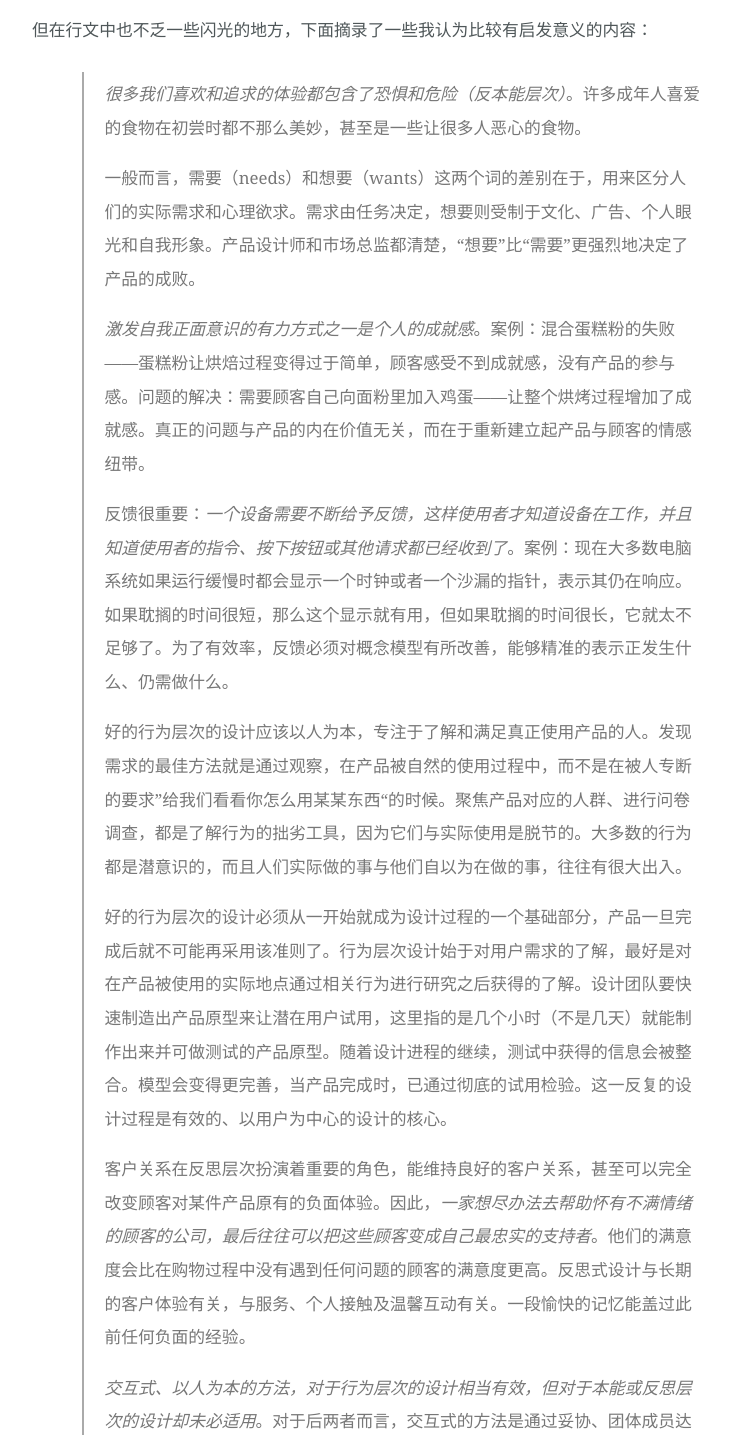
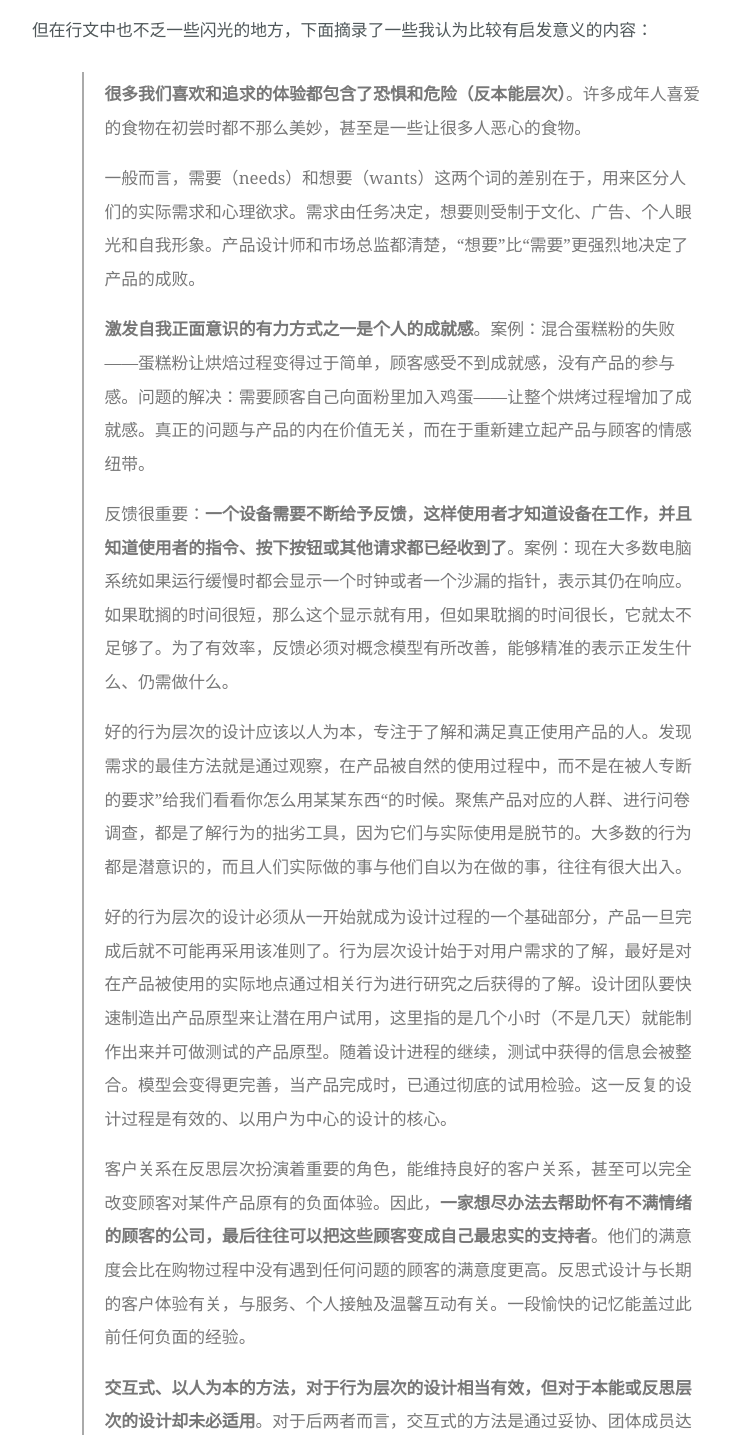
Before and after one commit to cynthia-yang/cynthia-yang.github.io, a plain HTML site: page 2015/01/02/Emotional-Design/index.html in a window 1280 px wide. Shown: the part 1530-2965 px from the top of the page, without its empty margins (338-1068 px from the left). Drawn offline with nearby package versions, Linux system fonts and the light colour scheme; a script that the page names is missing.

Commit message:
Site updated: 2015-01-02 19:18:05

```diff
--- a/2015/01/02/Emotional-Design/index.html
+++ b/2015/01/02/Emotional-Design/index.html
@@ -83,14 +83,14 @@
 <p>可以说，诺曼讲的这些是市场营销中长期实践着的真理，在现在的互联网产品圈子里，情怀和逼格的噱头也经常被拿出来使用。确实，与用户发生情感上的联系和共鸣是一个产品的最高境界，但这要建立在行为层次设计良好的基础上。一个交互体验极差的产品很难赢得用户长久的倾心。因此，我认为诺曼这本书的价值不如《设计心理学》第一部。</p>
 <p>但在行文中也不乏一些闪光的地方，下面摘录了一些我认为比较有启发意义的内容：</p>
 <blockquote>
-<p><em>很多我们喜欢和追求的体验都包含了恐惧和危险（反本能层次）</em>。许多成年人喜爱的食物在初尝时都不那么美妙，甚至是一些让很多人恶心的食物。</p>
+<p><strong>很多我们喜欢和追求的体验都包含了恐惧和危险（反本能层次）</strong>。许多成年人喜爱的食物在初尝时都不那么美妙，甚至是一些让很多人恶心的食物。</p>
 <p>一般而言，需要（needs）和想要（wants）这两个词的差别在于，用来区分人们的实际需求和心理欲求。需求由任务决定，想要则受制于文化、广告、个人眼光和自我形象。产品设计师和市场总监都清楚，“想要”比“需要”更强烈地决定了产品的成败。</p>
-<p><em>激发自我正面意识的有力方式之一是个人的成就感</em>。案例：混合蛋糕粉的失败——蛋糕粉让烘焙过程变得过于简单，顾客感受不到成就感，没有产品的参与感。问题的解决：需要顾客自己向面粉里加入鸡蛋——让整个烘烤过程增加了成就感。真正的问题与产品的内在价值无关，而在于重新建立起产品与顾客的情感纽带。</p>
-<p>反馈很重要：<em>一个设备需要不断给予反馈，这样使用者才知道设备在工作，并且知道使用者的指令、按下按钮或其他请求都已经收到了</em>。案例：现在大多数电脑系统如果运行缓慢时都会显示一个时钟或者一个沙漏的指针，表示其仍在响应。如果耽搁的时间很短，那么这个显示就有用，但如果耽搁的时间很长，它就太不足够了。为了有效率，反馈必须对概念模型有所改善，能够精准的表示正发生什么、仍需做什么。</p>
+<p><strong>激发自我正面意识的有力方式之一是个人的成就感</strong>。案例：混合蛋糕粉的失败——蛋糕粉让烘焙过程变得过于简单，顾客感受不到成就感，没有产品的参与感。问题的解决：需要顾客自己向面粉里加入鸡蛋——让整个烘烤过程增加了成就感。真正的问题与产品的内在价值无关，而在于重新建立起产品与顾客的情感纽带。</p>
+<p>反馈很重要：<strong>一个设备需要不断给予反馈，这样使用者才知道设备在工作，并且知道使用者的指令、按下按钮或其他请求都已经收到了</strong>。案例：现在大多数电脑系统如果运行缓慢时都会显示一个时钟或者一个沙漏的指针，表示其仍在响应。如果耽搁的时间很短，那么这个显示就有用，但如果耽搁的时间很长，它就太不足够了。为了有效率，反馈必须对概念模型有所改善，能够精准的表示正发生什么、仍需做什么。</p>
 <p>好的行为层次的设计应该以人为本，专注于了解和满足真正使用产品的人。发现需求的最佳方法就是通过观察，在产品被自然的使用过程中，而不是在被人专断的要求”给我们看看你怎么用某某东西“的时候。聚焦产品对应的人群、进行问卷调查，都是了解行为的拙劣工具，因为它们与实际使用是脱节的。大多数的行为都是潜意识的，而且人们实际做的事与他们自以为在做的事，往往有很大出入。</p>
 <p>好的行为层次的设计必须从一开始就成为设计过程的一个基础部分，产品一旦完成后就不可能再采用该准则了。行为层次设计始于对用户需求的了解，最好是对在产品被使用的实际地点通过相关行为进行研究之后获得的了解。设计团队要快速制造出产品原型来让潜在用户试用，这里指的是几个小时（不是几天）就能制作出来并可做测试的产品原型。随着设计进程的继续，测试中获得的信息会被整合。模型会变得更完善，当产品完成时，已通过彻底的试用检验。这一反复的设计过程是有效的、以用户为中心的设计的核心。</p>
-<p>客户关系在反思层次扮演着重要的角色，能维持良好的客户关系，甚至可以完全改变顾客对某件产品原有的负面体验。因此，<em>一家想尽办法去帮助怀有不满情绪的顾客的公司，最后往往可以把这些顾客变成自己最忠实的支持者</em>。他们的满意度会比在购物过程中没有遇到任何问题的顾客的满意度更高。反思式设计与长期的客户体验有关，与服务、个人接触及温馨互动有关。一段愉快的记忆能盖过此前任何负面的经验。</p>
-<p><em>交互式、以人为本的方法，对于行为层次的设计相当有效，但对于本能或反思层次的设计却未必适用</em>。对于后两者而言，交互式的方法是通过妥协、团体成员达到共识设计出来的。优秀的艺术作品并不是多维空间中的某个最佳点。<br>如果你想要一个成功的产品，那就测试并对其进行修改吧；如果你想要一个伟大的产品，一个可以改变世界的产品，那就让一个有着清晰洞察力的人来推动它吧。</p>
+<p>客户关系在反思层次扮演着重要的角色，能维持良好的客户关系，甚至可以完全改变顾客对某件产品原有的负面体验。因此，<strong>一家想尽办法去帮助怀有不满情绪的顾客的公司，最后往往可以把这些顾客变成自己最忠实的支持者</strong>。他们的满意度会比在购物过程中没有遇到任何问题的顾客的满意度更高。反思式设计与长期的客户体验有关，与服务、个人接触及温馨互动有关。一段愉快的记忆能盖过此前任何负面的经验。</p>
+<p><strong>交互式、以人为本的方法，对于行为层次的设计相当有效，但对于本能或反思层次的设计却未必适用</strong>。对于后两者而言，交互式的方法是通过妥协、团体成员达到共识设计出来的。优秀的艺术作品并不是多维空间中的某个最佳点。<br>如果你想要一个成功的产品，那就测试并对其进行修改吧；如果你想要一个伟大的产品，一个可以改变世界的产品，那就让一个有着清晰洞察力的人来推动它吧。</p>
 </blockquote>
 
 
```
Also changed, not shown: archives/2015/01/index.html (+5 -5 lines), archives/2015/index.html (+5 -5 lines), archives/index.html (+5 -5 lines), index.html (+5 -5 lines).
